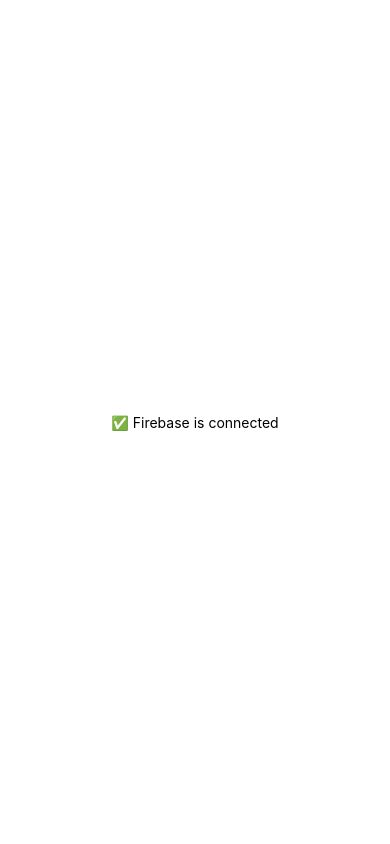
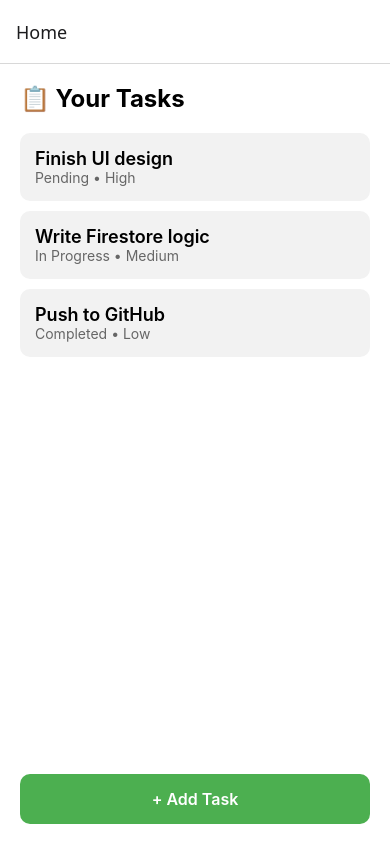
Before and after one commit to Emdya/TimelyApp, a React Native app in the folder mobile/: screen /Home in a window 390 px wide. Built offline with nearby package versions, Linux system fonts and the light colour scheme.

Commit message:
HomeScreen UI with placeholder task list and navigation setup

```diff
--- a/mobile/App.tsx
+++ b/mobile/App.tsx
@@ -1,3 +1,8 @@
+import React from 'react';
+import { NavigationContainer} from '@react-navigation/native';
+import { createNativeStackNavigator } from '@react-navigation/native-stack';
+import HomeScreen from './src/screens/HomeScreen';
+const Stack = createNativeStackNavigator();
 import { StatusBar } from 'expo-status-bar';
 import { Text, View } from "react-native";
 import { db } from "./src/firebase/firebase";
@@ -5,11 +10,14 @@
 
 
 
+
 export default function App() {
   return (
-    <View style={{ flex: 1, justifyContent: "center", alignItems: "center" }}>
-      <Text>✅ Firebase is connected</Text>
-    </View>
+    <NavigationContainer>
+      <Stack.Navigator initialRouteName="Home">
+        <Stack.Screen name="Home" component={HomeScreen}/>
+      </Stack.Navigator>
+    </NavigationContainer>
   );
 }
 
--- a/mobile/package.json
+++ b/mobile/package.json
@@ -9,10 +9,14 @@
     "web": "expo start --web"
   },
   "dependencies": {
+    "@react-navigation/native": "^7.1.14",
+    "@react-navigation/native-stack": "^7.3.21",
     "expo": "~53.0.20",
     "expo-status-bar": "~2.2.3",
     "react": "19.0.0",
-    "react-native": "0.79.5"
+    "react-native": "0.79.5",
+    "react-native-safe-area-context": "5.4.0",
+    "react-native-screens": "~4.11.1"
   },
   "devDependencies": {
     "@babel/core": "^7.25.2",
--- /dev/null
+++ b/mobile/src/screens/HomeScreen.tsx
@@ -0,0 +1,54 @@
+import React from "react";
+import { View, Text, FlatList, StyleSheet, TouchableOpacity } from "react-native";
+
+const sampleTasks = [
+  { id: "1", title: "Finish UI design", status: "Pending", priority: "High" },
+  { id: "2", title: "Write Firestore logic", status: "In Progress", priority: "Medium" },
+  { id: "3", title: "Push to GitHub", status: "Completed", priority: "Low" },
+];
+
+export default function HomeScreen() {
+  return (
+    <View style={styles.container}>
+      <Text style={styles.heading}>📋 Your Tasks</Text>
+
+      <FlatList
+        data={sampleTasks}
+        keyExtractor={(item) => item.id}
+        renderItem={({ item }) => (
+          <View style={styles.taskCard}>
+            <Text style={styles.taskTitle}>{item.title}</Text>
+            <Text style={styles.taskMeta}>
+              {item.status} • {item.priority}
+            </Text>
+          </View>
+        )}
+      />
+
+      <TouchableOpacity style={styles.addButton}>
+        <Text style={styles.addButtonText}>+ Add Task</Text>
+      </TouchableOpacity>
+    </View>
+  );
+}
+
+const styles = StyleSheet.create({
+  container: { flex: 1, padding: 20, backgroundColor: "#fff" },
+  heading: { fontSize: 24, fontWeight: "bold", marginBottom: 20 },
+  taskCard: {
+    backgroundColor: "#f2f2f2",
+    padding: 15,
+    borderRadius: 10,
+    marginBottom: 10,
+  },
+  taskTitle: { fontSize: 18, fontWeight: "600" },
+  taskMeta: { fontSize: 14, color: "#666" },
+  addButton: {
+    marginTop: 20,
+    backgroundColor: "#4CAF50",
+    padding: 15,
+    borderRadius: 10,
+    alignItems: "center",
+  },
+  addButtonText: { color: "white", fontSize: 16, fontWeight: "600" },
+});
```
Also changed, not shown: 1 other file (tests, documents, lock files or other folders).
